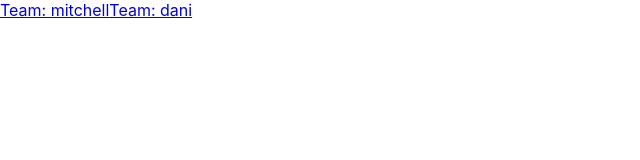
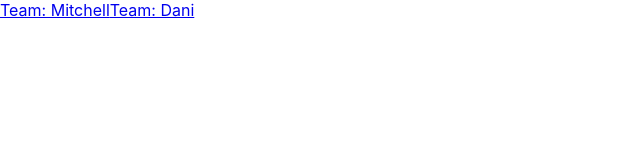
Before and after one commit to seve/pr-explorer, a React (Create React App) app: page / in a window 1280 px wide. Shown: the top 160 px of the page, without its empty margins (0-640 px from the left). Built offline with nearby package versions, Linux system fonts and the light colour scheme.

Commit message:
Capitalize huddle leaders

```diff
--- a/src/data.json
+++ b/src/data.json
@@ -1,7 +1,7 @@
 {
   "huddles": [
     {
-      "huddle_lead": "mitchell",
+      "huddle_lead": "Mitchell",
       "huddle_members":[
         {
           "name": "Severiano Badajoz",
@@ -16,7 +16,7 @@
       ]
     },
     {
-      "huddle_lead": "dani",
+      "huddle_lead": "Dani",
       "huddle_members":[
         {
           "name": "Connor Cahill",
```
Also changed, not shown: src/components/App.jsx (line endings or trailing spaces).
